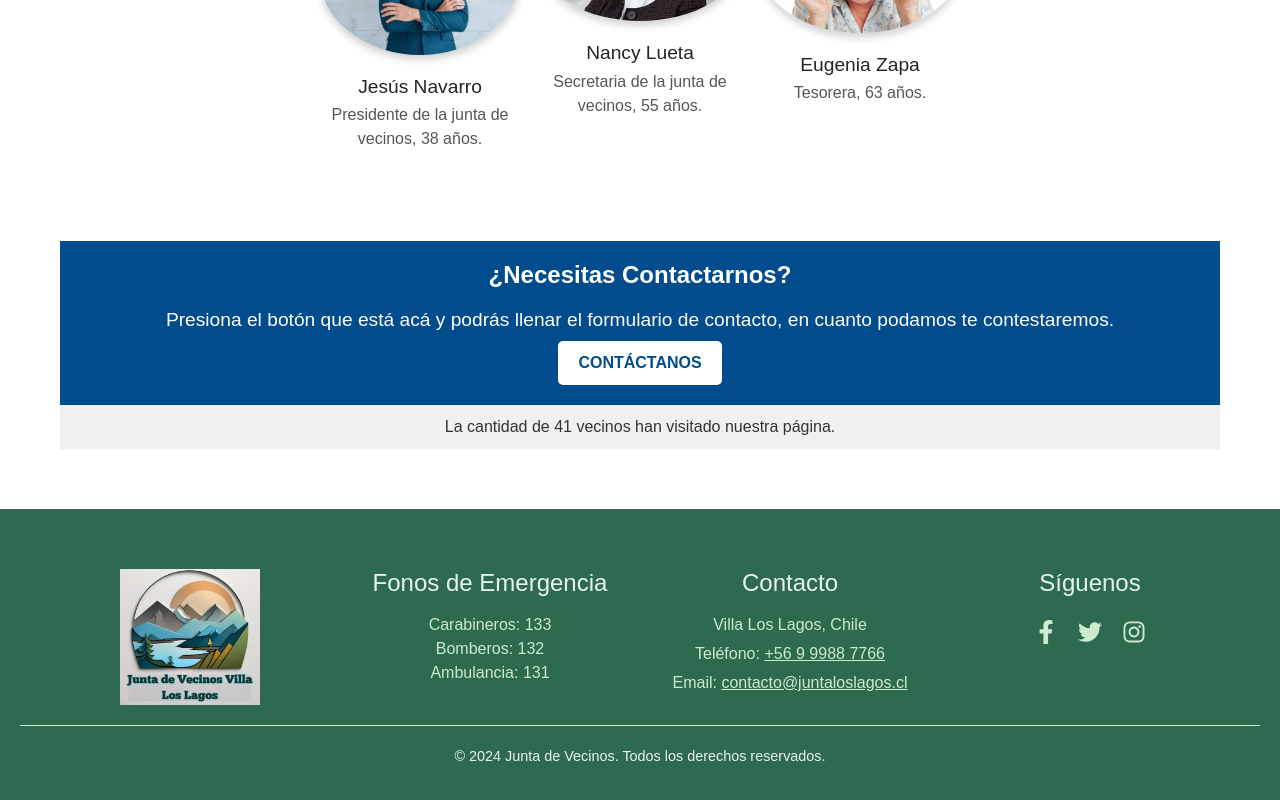
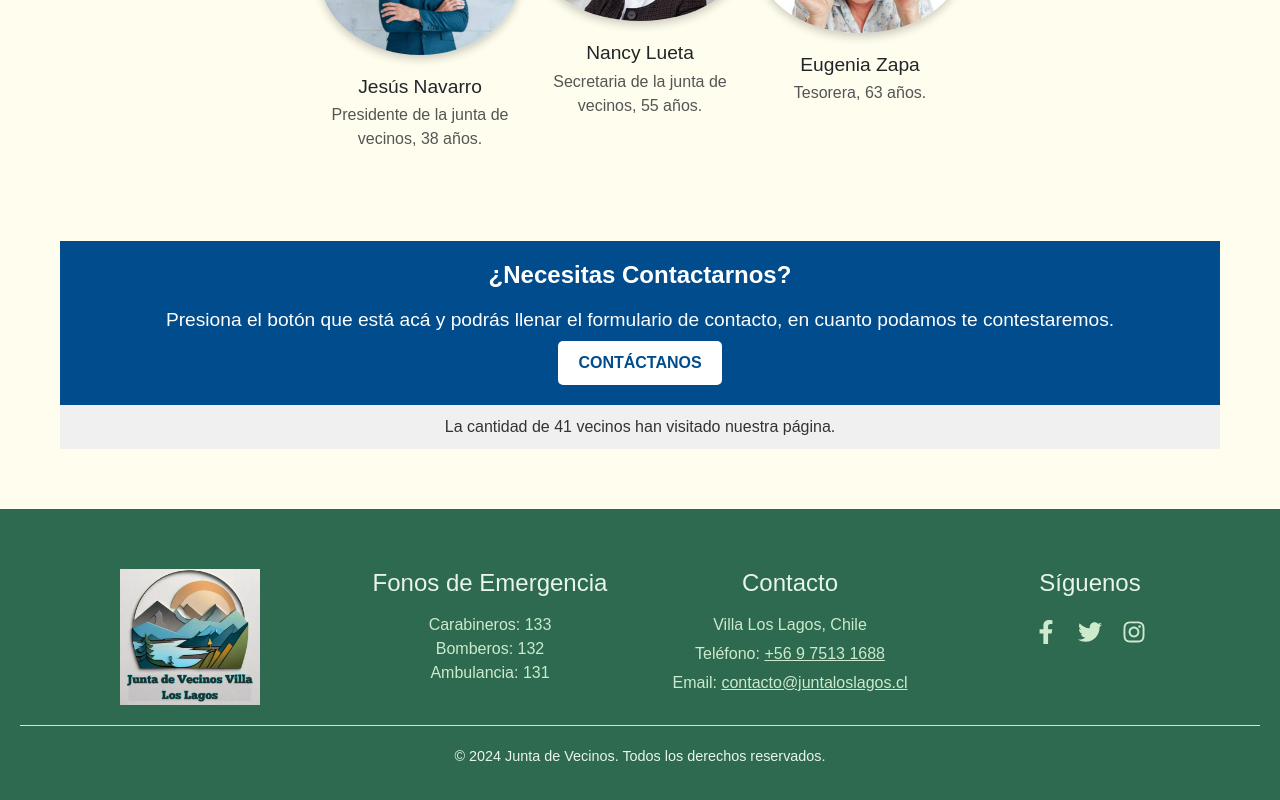
Before and after one commit to Benjamin1106/Proyeco-Portafolio, a React (Vite) app: page / in a window 1280 px wide. Shown: the part 1832-2632 px from the top of the page. Built offline with nearby package versions, Linux system fonts and the light colour scheme.

Commit message:
act footer

```diff
--- a/src/Componentes/footer.tsx
+++ b/src/Componentes/footer.tsx
@@ -15,16 +15,16 @@ const Footer: React.FC = () => {
         <div className="footer-section footer-num">
           <h4>Fonos de Emergencia</h4>
           <ul>
-            <li><a href="tel:+56912345678">Carabineros: 133</a></li>
-            <li><a href="tel:+56987654321">Bomberos: 132</a></li>
-            <li><a href="tel:+56911223344">Ambulancia: 131</a></li>
+            <li><a href="tel:133">Carabineros: 133</a></li>
+            <li><a href="tel:132">Bomberos: 132</a></li>
+            <li><a href="tel:131">Ambulancia: 131</a></li>
           </ul>
         </div>
 
         <div className="footer-section footer-contact">
           <h4>Contacto</h4>
           <p>Villa Los Lagos, Chile</p>
-          <p>Teléfono: <a href="tel:+56999887766">+56 9 9988 7766</a></p>
+          <p>Teléfono: <a href="tel:+56975131688">+56 9 7513 1688</a></p>
           <p>Email: <a href="mailto:contacto@juntaloslagos.cl">contacto@juntaloslagos.cl</a></p>
         </div>
 
--- a/src/index.css
+++ b/src/index.css
@@ -4,3 +4,9 @@ body {
   min-height: 100vh; /* Mantén esto solo si es necesario */
   display: block; /* Cambiado de flex a block */
 }
+
+body {
+  background-color: #fffdd059; /* Fondo crema */
+  margin: 0; /* Elimina márgenes por defecto */
+  font-family: Arial, sans-serif; /* Opcional */
+}
```
